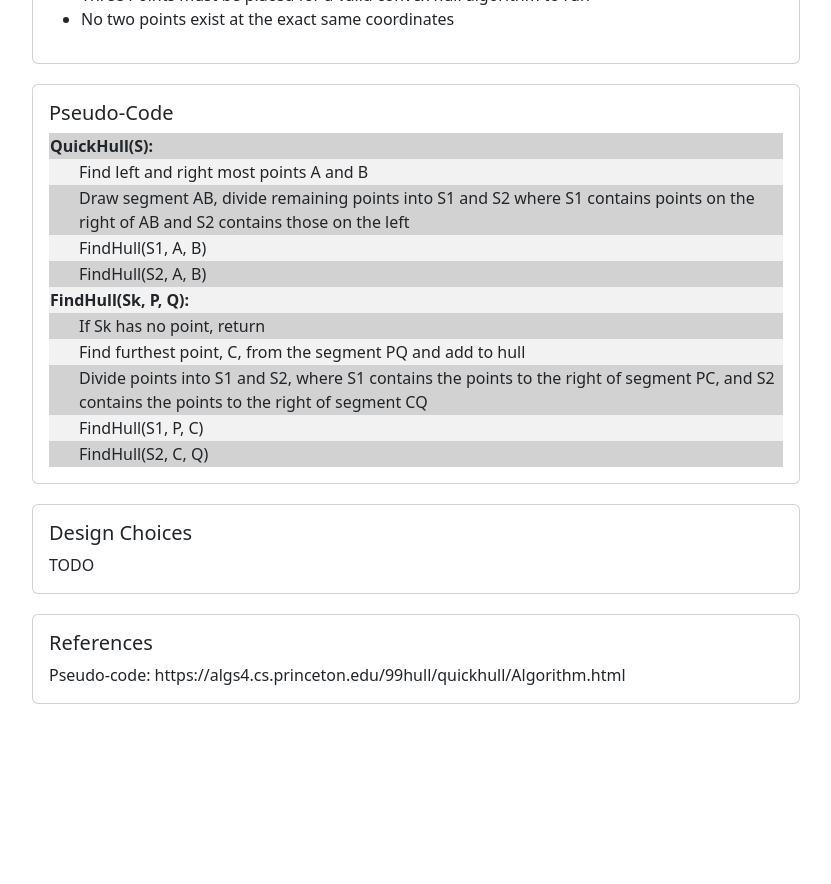
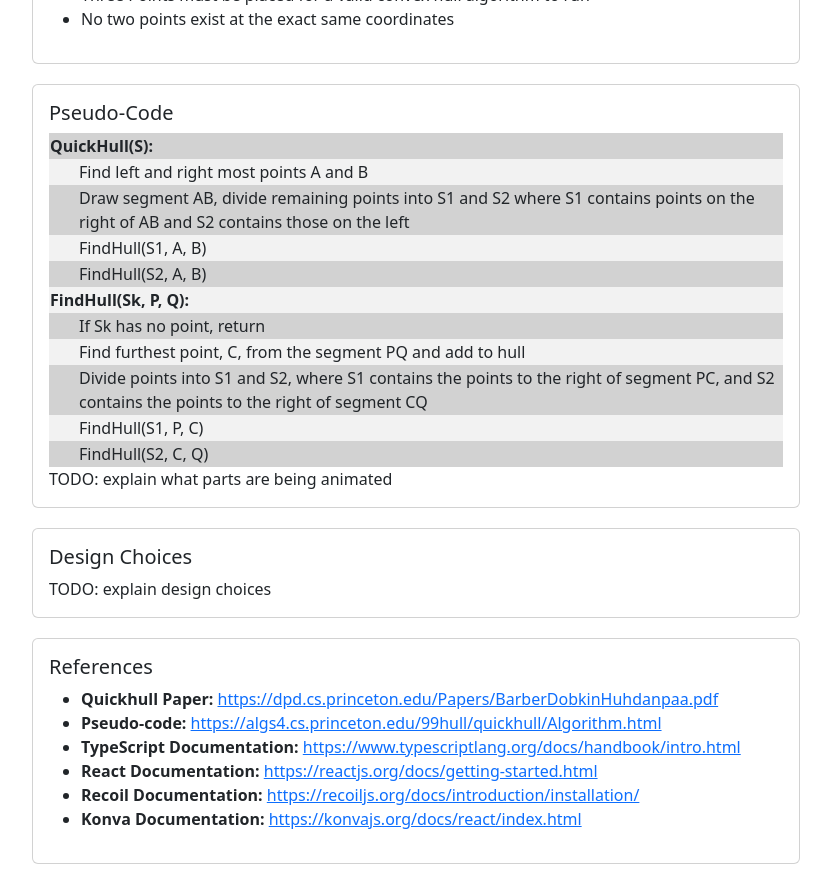
Before and after one commit to Ryanmmlarue/convex-hull, a React (Create React App) app: page /#/home in a window 1280 px wide. Shown: the part 520-1404 px from the top of the page, without its empty margins (224-1055 px from the left). Before the commit the page ends 1244 px from the top, so only its background shows below. Built offline with nearby package versions, Linux system fonts and the light colour scheme.

Commit message:
Reworked the animation system for the pseudocode

```diff
--- a/src/features/Aide/Aide.tsx
+++ b/src/features/Aide/Aide.tsx
@@ -1,11 +1,13 @@
 import './Aide.css'
 import { Stage, Layer, Rect, Circle, Line } from 'react-konva';
-import { useState } from 'react';
+import { useEffect, useRef, useState } from 'react';
 import { Point } from '../../utils/types/DataTypes';
 import quickHull from '../../utils/model/QuickHull';
 import { useRecoilState } from 'recoil';
 import EventQueueAtom from '../../utils/atoms/EventQueue';
 import Pseudocode from './Pseudocode/Pseudocode';
+import { HullEvent } from '../../utils/types/Event';
+import userEvent from '@testing-library/user-event';
 
 
 const Canvas = () => {
@@ -13,10 +15,12 @@ const Canvas = () => {
   const initialCircles: any = []
   const initialLines: any = []
   const initialPoints: Point[] = []
+  const initialEventQueue: HullEvent[] = []
   const [lines, setLines] = useState(initialLines)
   const [circles, setCircles] = useState(initialCircles)
   const [points, setPoints] = useState(initialPoints)
-  const [runAnimation, setRunAnimation] = useState(false)
+  const [eventQueue, setEventQueue] = useState(initialEventQueue)
+  const [eventIndex, setEventIndex] = useState(-1)
 
   const placePoint = (event: any) => {
     const x = event.evt.layerX
@@ -31,6 +35,8 @@ const Canvas = () => {
     const tempPoints = points.slice()
     tempPoints.push({x, y})
     setPoints(tempPoints)
+
+    setEventIndex(-1)
   }
 
   const placeLine = (a: Point, b: Point) => {
@@ -47,9 +53,28 @@ const Canvas = () => {
     setLines([])
   }
 
-  const test = [{x: 10, y: 4}, {x: 7, y: 3}, {x: 8, y: 1}, {x: 6, y: -1}, {x: 9, y: -2}, {x: 11, y: -1}, {x: 12, y: 0}, {x: 15, y: 1}, {x: 14, y: 3}, {x: 13, y: 3}]
-  const data = quickHull(test)
+  const nextStep = () => {
+    if ((eventIndex + 1) < eventQueue.length) {
+      setEventIndex(eventIndex + 1)
+    }
+  }
 
+  const previousStep = () => {
+    if ((eventIndex - 1) >= 0) {
+      setEventIndex(eventIndex - 1)
+    }
+  }
+
+
+  // runs the quickHull algorithm any time a new point is added to the plane
+  useEffect(() => {
+    if (points.length >= 3) {
+      const data = quickHull(points)
+      setEventQueue(data!.eventQueue)
+    }
+  }, [points])
+
+  console.log(eventQueue[eventIndex])
 
   return(
     <>
@@ -74,21 +99,31 @@ const Canvas = () => {
         <button
           type="button"
           className="btn btn-secondary"
-          onClick={e => setRunAnimation(false)}
+          disabled = {eventIndex < 0}
+          onClick = {e => setEventIndex(-1)}
           >
             Reset Algorithm
         </button>
         <button
           type="button"
           className="btn btn-secondary"
-          onClick={e => setRunAnimation(true)}
+          disabled={points.length < 3}
+          onClick={e => previousStep()}
         >
-          Start Algorithm
+          Previous Step
+        </button>
+        <button
+          type="button"
+          className="btn btn-secondary"
+          disabled={points.length < 3}
+          onClick={e => nextStep()}
+        >
+          Next Step
         </button>
       </div>
       </div>
       <div className="right">
-        <Pseudocode eventQueue={data!.eventQueue} delay={1000} run={runAnimation}/>
+        <Pseudocode event={eventQueue[eventIndex]}/>
     </div>
     </div>
     </>
--- a/src/features/Aide/Pseudocode/Pseudocode.tsx
+++ b/src/features/Aide/Pseudocode/Pseudocode.tsx
@@ -3,32 +3,22 @@ import { EventType, HullEvent } from '../../../utils/types/Event';
 import './Pseudocode.css'
 
 interface PseudocodeProps {
-  eventQueue: HullEvent[]
-  delay: number
-  run: boolean
+  event: HullEvent
 }
 
 const Pseudocode = (props: PseudocodeProps) => {
 
 
-  useEffect(() => {
-    if (props.run) {
-      let previous: HTMLElement | null = null;
-      props.eventQueue.forEach((e: HullEvent, i: number) => {
-      let line = document.getElementById(e.eventType.toString())!
-      setTimeout(() => {
-        if (previous) {
-          previous.classList.remove("highlighted")
-        }
+  let previous = document.getElementsByClassName("highlighted");
+  console.log(previous.length >= 1)
+  if (previous.length >= 1) {
+    previous[0].classList.remove("highlighted")
+  }
 
-        line.classList.add("highlighted")
-        previous = line
-      }, i * props.delay)
-
-    })
-    }
-  })
-
+  if (props.event) {
+    let line = document.getElementById(props.event.eventType.toString())!
+    line.classList.add("highlighted")
+  }
 
   return (
     <table>
--- a/src/features/Home/Home.tsx
+++ b/src/features/Home/Home.tsx
@@ -30,7 +30,7 @@ return (
       <Card.Body>
         <Card.Title>Background Information</Card.Title>
         <Card.Text>
-          TODO
+          TODO: 1-2 paragraphs
         </Card.Text>
       </Card.Body>
     </Card>
@@ -138,6 +138,7 @@ return (
             </tr>
             </tbody>
           </table>
+          TODO: explain what parts are being animated
         </Card.Text>
       </Card.Body>
     </Card>
@@ -146,7 +147,7 @@ return (
       <Card.Body>
         <Card.Title>Design Choices</Card.Title>
         <Card.Text>
-          TODO
+          TODO: explain design choices
         </Card.Text>
       </Card.Body>
     </Card>
@@ -155,7 +156,32 @@ return (
       <Card.Body>
       <Card.Title>References</Card.Title>
         <Card.Text>
-        Pseudo-code: https://algs4.cs.princeton.edu/99hull/quickhull/Algorithm.html
+          <ul>
+            <li>
+              <b>Quickhull Paper: </b>
+              <a href="https://dpd.cs.princeton.edu/Papers/BarberDobkinHuhdanpaa.pdf">https://dpd.cs.princeton.edu/Papers/BarberDobkinHuhdanpaa.pdf</a>
+            </li>
+            <li>
+              <b>Pseudo-code: </b>
+              <a href="https://algs4.cs.princeton.edu/99hull/quickhull/Algorithm.html">https://algs4.cs.princeton.edu/99hull/quickhull/Algorithm.html</a>
+            </li>
+            <li>
+              <b>TypeScript Documentation: </b>
+              <a href="https://www.typescriptlang.org/docs/handbook/intro.html">https://www.typescriptlang.org/docs/handbook/intro.html</a>
+            </li>
+            <li>
+              <b>React Documentation: </b>
+              <a href="https://reactjs.org/docs/getting-started.html">https://reactjs.org/docs/getting-started.html</a>
+            </li>
+            <li>
+              <b>Recoil Documentation: </b>
+              <a href="https://recoiljs.org/docs/introduction/installation/">https://recoiljs.org/docs/introduction/installation/</a>
+            </li>
+            <li>
+              <b>Konva Documentation: </b>
+              <a href="https://konvajs.org/docs/react/index.html">https://konvajs.org/docs/react/index.html</a>
+            </li>
+          </ul>
         </Card.Text>
       </Card.Body>
     </Card>
```
